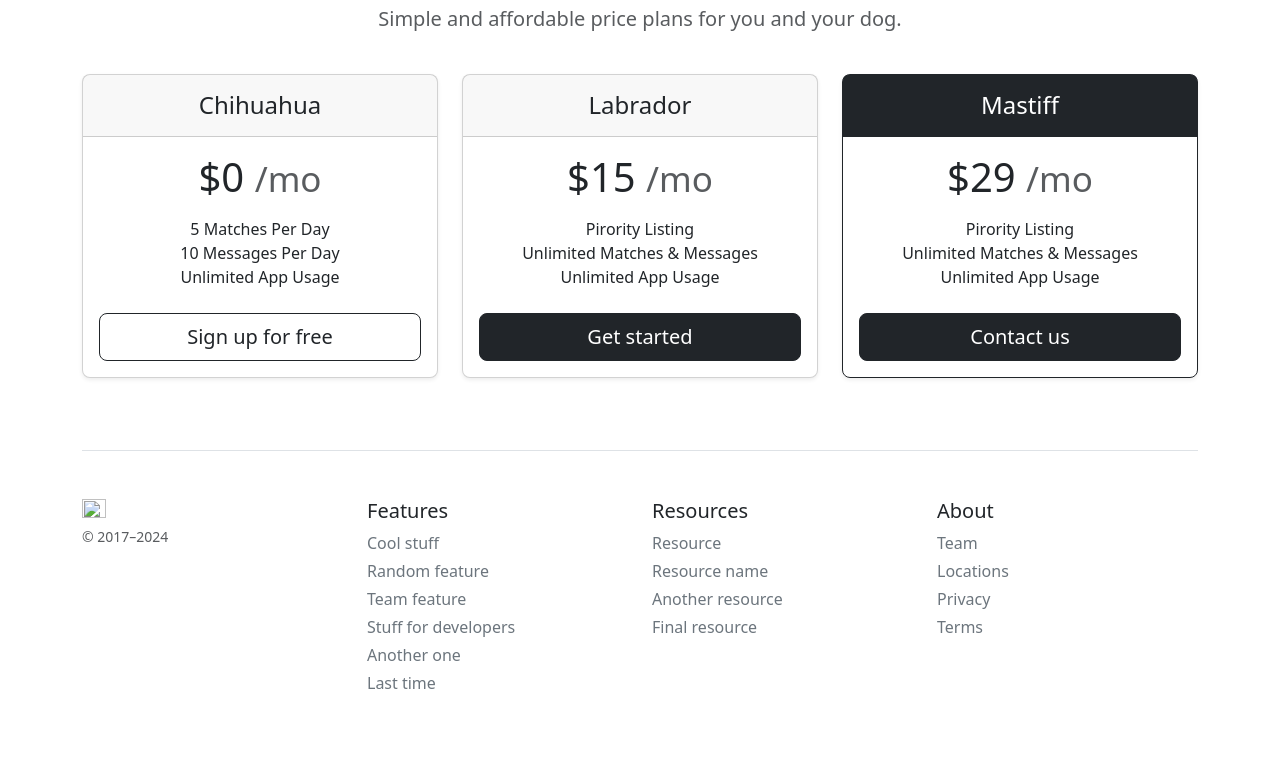
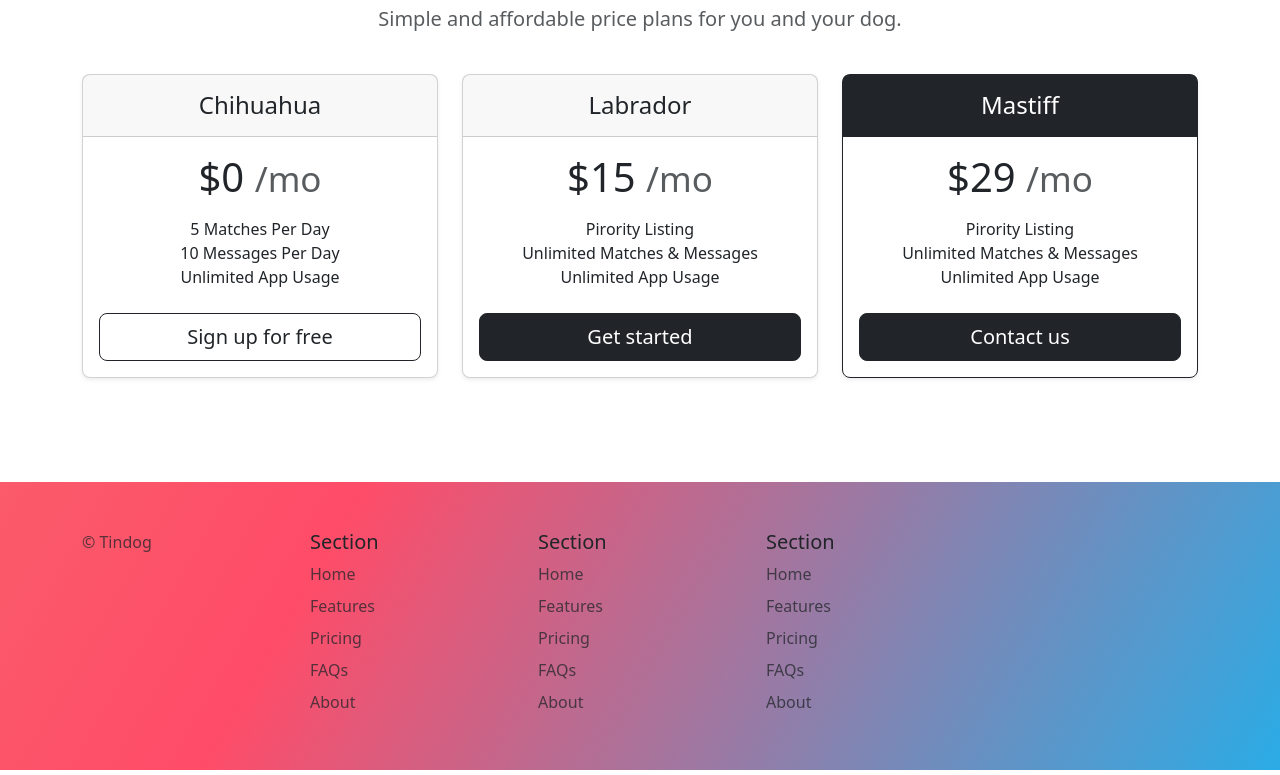
Before and after one commit to DavydMarkosian/tindog, a plain HTML site: page index.html in a window 1280 px wide. Shown: the part 1561-2336 px from the top of the page. Drawn offline with nearby package versions, Linux system fonts and the light colour scheme.

Commit message:
footer is done. The project is done

```diff
--- a/index.html
+++ b/index.html
@@ -236,49 +236,52 @@ Unlimited App Usage -->
             </div>
           </div>
         </main>
+      </div>
+    </section>
 
-        <footer class="pt-4 my-md-5 pt-md-5 border-top">
-          <div class="row">
-            <div class="col-12 col-md">
-              <img class="mb-2" src="/docs/5.3/assets/brand/bootstrap-logo.svg" alt="" width="24" height="19">
-              <small class="d-block mb-3 text-body-secondary">© 2017–2024</small>
+
+    <!-- Footer -->
+    <section id="footer" class="gradient-background">
+      <div class="container ">
+        <footer class="row row-cols-1 row-cols-sm-2 row-cols-md-5 py-5 mt-5 ">
+          <div class="col ">
+            <p class="text-body-secondary ">© Tindog</p>
           </div>
-            <div class="col-6 col-md">
-              <h5>Features</h5>
-              <ul class="list-unstyled text-small">
-                <li class="mb-1"><a class="link-secondary text-decoration-none" href="#">Cool stuff</a></li>
-                <li class="mb-1"><a class="link-secondary text-decoration-none" href="#">Random feature</a></li>
-                <li class="mb-1"><a class="link-secondary text-decoration-none" href="#">Team feature</a></li>
-                <li class="mb-1"><a class="link-secondary text-decoration-none" href="#">Stuff for developers</a></li>
-                <li class="mb-1"><a class="link-secondary text-decoration-none" href="#">Another one</a></li>
-                <li class="mb-1"><a class="link-secondary text-decoration-none" href="#">Last time</a></li>
+
+          <div class="col ">
+            <h5>Section</h5>
+            <ul class="nav flex-column">
+              <li class="nav-item mb-2"><a href="#" class="nav-link p-0 text-body-secondary">Home</a></li>
+              <li class="nav-item mb-2"><a href="#" class="nav-link p-0 text-body-secondary">Features</a></li>
+              <li class="nav-item mb-2"><a href="#" class="nav-link p-0 text-body-secondary">Pricing</a></li>
+              <li class="nav-item mb-2"><a href="#" class="nav-link p-0 text-body-secondary">FAQs</a></li>
+              <li class="nav-item mb-2"><a href="#" class="nav-link p-0 text-body-secondary">About</a></li>
             </ul>
           </div>
-            <div class="col-6 col-md">
-              <h5>Resources</h5>
-              <ul class="list-unstyled text-small">
-                <li class="mb-1"><a class="link-secondary text-decoration-none" href="#">Resource</a></li>
-                <li class="mb-1"><a class="link-secondary text-decoration-none" href="#">Resource name</a></li>
-                <li class="mb-1"><a class="link-secondary text-decoration-none" href="#">Another resource</a></li>
-                <li class="mb-1"><a class="link-secondary text-decoration-none" href="#">Final resource</a></li>
+
+          <div class="col ">
+            <h5>Section</h5>
+            <ul class="nav flex-column">
+              <li class="nav-item mb-2"><a href="#" class="nav-link p-0 text-body-secondary">Home</a></li>
+              <li class="nav-item mb-2"><a href="#" class="nav-link p-0 text-body-secondary">Features</a></li>
+              <li class="nav-item mb-2"><a href="#" class="nav-link p-0 text-body-secondary">Pricing</a></li>
+              <li class="nav-item mb-2"><a href="#" class="nav-link p-0 text-body-secondary">FAQs</a></li>
+              <li class="nav-item mb-2"><a href="#" class="nav-link p-0 text-body-secondary">About</a></li>
             </ul>
           </div>
-            <div class="col-6 col-md">
-              <h5>About</h5>
-              <ul class="list-unstyled text-small">
-                <li class="mb-1"><a class="link-secondary text-decoration-none" href="#">Team</a></li>
-                <li class="mb-1"><a class="link-secondary text-decoration-none" href="#">Locations</a></li>
-                <li class="mb-1"><a class="link-secondary text-decoration-none" href="#">Privacy</a></li>
-                <li class="mb-1"><a class="link-secondary text-decoration-none" href="#">Terms</a></li>
+
+          <div class="col ">
+            <h5>Section</h5>
+            <ul class="nav flex-column">
+              <li class="nav-item mb-2"><a href="#" class="nav-link p-0 text-body-secondary">Home</a></li>
+              <li class="nav-item mb-2"><a href="#" class="nav-link p-0 text-body-secondary">Features</a></li>
+              <li class="nav-item mb-2"><a href="#" class="nav-link p-0 text-body-secondary">Pricing</a></li>
+              <li class="nav-item mb-2"><a href="#" class="nav-link p-0 text-body-secondary">FAQs</a></li>
+              <li class="nav-item mb-2"><a href="#" class="nav-link p-0 text-body-secondary">About</a></li>
             </ul>
-            </div>
           </div>
         </footer>
       </div>
-    </section>
-    <!-- Footer -->
-    <section id="footer">
-
     </section>
 
     <script
```
Lines whose indentation alone changed are shown as unchanged.
